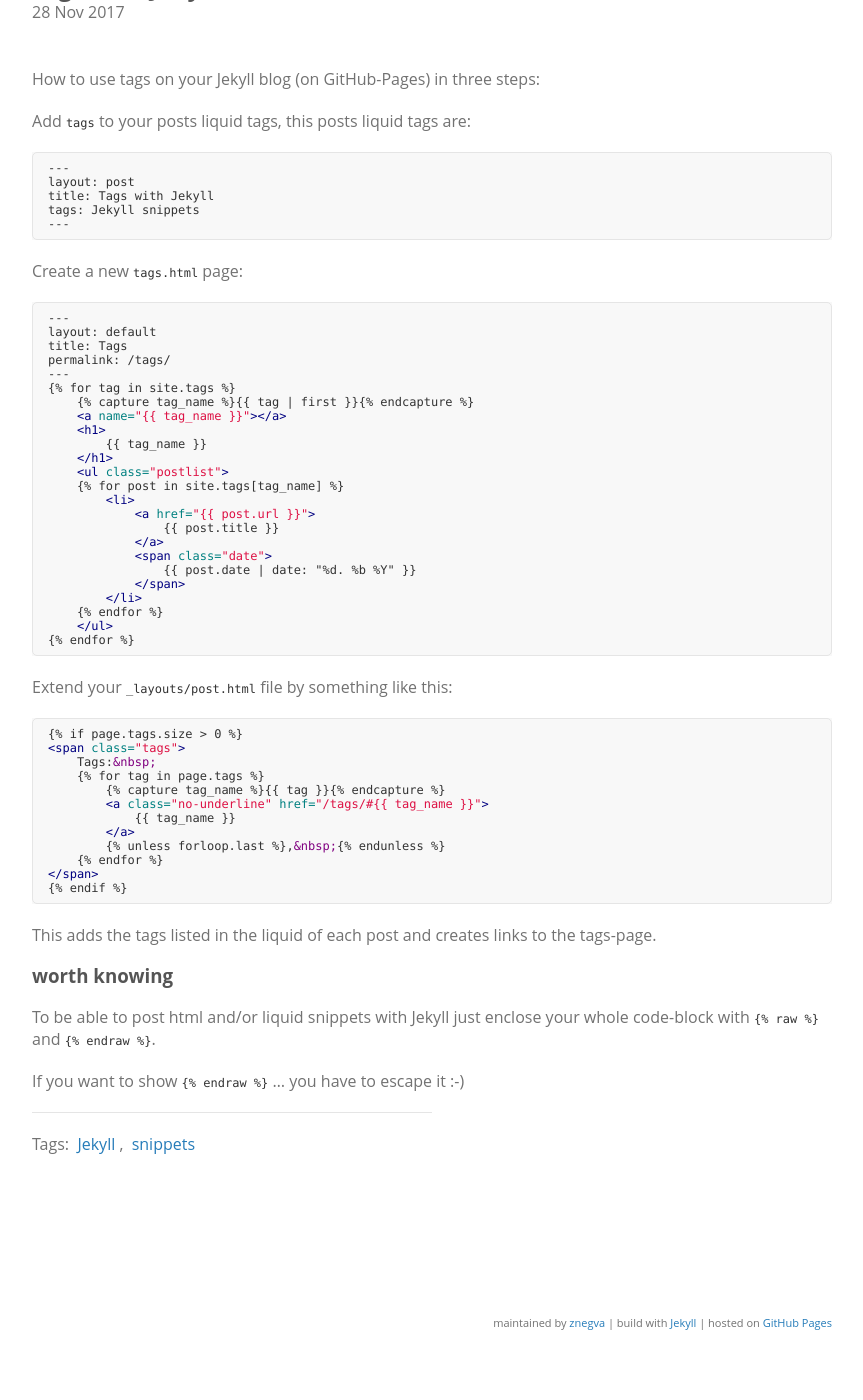
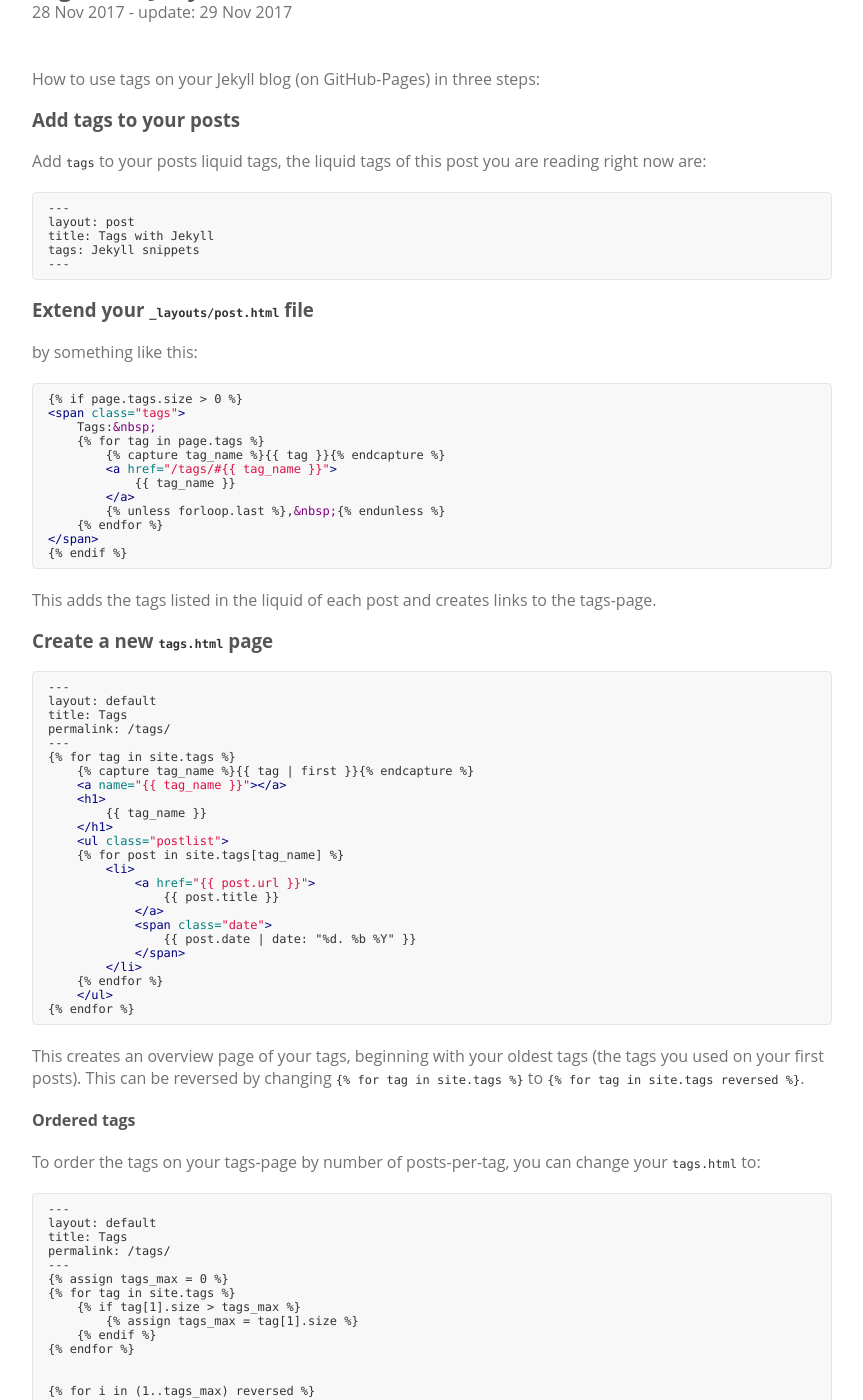
Before and after one commit to znegva/znegva.github.io, a Jekyll site: the page built from _posts/2017-11-28-tags-on-jekyll-github-page.md, in a window 1280 px wide and 1400 px high, scrolled down 249 px. Shown: the whole window, without its empty margins (208-1071 px from the left). Built offline with Jekyll 4.4.1, drawn with Linux system fonts in a browser that asks for light colours; before the commit the page ends 1592 px from its top, so only the background shows below that; some of the changed text lies outside the part shown.

Commit message:
chg: updated tags-on-jekyll-post on how to sort tags-page

````diff
--- a/_posts/2017-11-28-tags-on-jekyll-github-page.md
+++ b/_posts/2017-11-28-tags-on-jekyll-github-page.md
@@ -2,11 +2,14 @@
 layout: post
 title: Tags with Jekyll
 tags: Jekyll snippets
+update: 2017-11-29
 ---
 
 How to use tags on your Jekyll blog (on GitHub-Pages) in three steps:
 
-Add `tags` to your posts liquid tags, this posts liquid tags are:
+### Add tags to your posts
+Add `tags` to your posts liquid tags,
+the liquid tags of this post you are reading right now are:
 ``` html
 ---
 layout: post
@@ -15,7 +18,29 @@
 ---
 ```
 
-Create a new `tags.html` page:
+### Extend your `_layouts/post.html` file
+by something like this:
+{% raw %}
+``` html
+{% if page.tags.size > 0 %}
+<span class="tags">
+    Tags:&nbsp;
+    {% for tag in page.tags %}
+        {% capture tag_name %}{{ tag }}{% endcapture %}
+        <a href="/tags/#{{ tag_name }}">
+            {{ tag_name }}
+        </a>
+        {% unless forloop.last %},&nbsp;{% endunless %}
+    {% endfor %}
+</span>
+{% endif %}
+```
+{% endraw %}
+
+This adds the tags listed in the liquid of each post and creates links to
+the tags-page.
+
+### Create a new `tags.html` page
 {% raw %}
 ``` html
 ---
@@ -45,30 +70,62 @@
 ```
 {% endraw %}
 
-Extend your `_layouts/post.html` file by something like this:
+This creates an overview page of your tags, beginning with your oldest tags
+(the tags you used on your first posts). This can be reversed by changing
+{% raw %}`{% for tag in site.tags %}` to `{% for tag in site.tags reversed %}`{% endraw %}.
+
+
+#### Ordered tags
+To order the tags on your tags-page by number of posts-per-tag, you can
+change your `tags.html` to:
 {% raw %}
 ``` html
-{% if page.tags.size > 0 %}
-<span class="tags">
-    Tags:&nbsp;
-    {% for tag in page.tags %}
-        {% capture tag_name %}{{ tag }}{% endcapture %}
-        <a class="no-underline" href="/tags/#{{ tag_name }}">
-            {{ tag_name }}
-        </a>
-        {% unless forloop.last %},&nbsp;{% endunless %}
+---
+layout: default
+title: Tags
+permalink: /tags/
+---
+{% assign tags_max = 0 %}
+{% for tag in site.tags %}
+    {% if tag[1].size > tags_max %}
+        {% assign tags_max = tag[1].size %}
+    {% endif %}
+{% endfor %}
+
+
+{% for i in (1..tags_max) reversed %}
+    {% for tag in site.tags %}
+        {% if tag[1].size == i %}
+            {% capture tag_name %}{{ tag | first }}{% endcapture %}
+            <a name="{{ tag_name }}"></a>
+            <h1>
+                {{ tag_name }}
+            </h1>
+            <ul class="postlist">
+            {% for post in site.tags[tag_name] %}
+                <li>
+                    <a href="{{ post.url }}">
+                        {{ post.title }}
+                    </a>
+                    <span class="date">
+                        {{ post.date | date: "%d. %b %Y" }}
+                    </span>
+                </li>
+            {% endfor %}
+            </ul>
+        {% endif %}
     {% endfor %}
-</span>
-{% endif %}
+{% endfor %}
 ```
 {% endraw %}
 
-This adds the tags listed in the liquid of each post and creates links to
-the tags-page.
+This snippet is inspired by [this page](http://blog.jupo.org/2013/05/05/sandboxed-jekyll-hacks/).
+
+
 
 
 ### worth knowing
 To be able to post html and/or liquid snippets with Jekyll just enclose your
 whole code-block with `{{ "{% raw " }} %}` and `{{ "{% endraw " }} %}`.
 
-If you want to show `{{ "{% endraw " }} %}` ... you have to escape it :-)
+If you want to show an `{{ "{% endraw " }} %}` ... you have to escape it :-)
````
